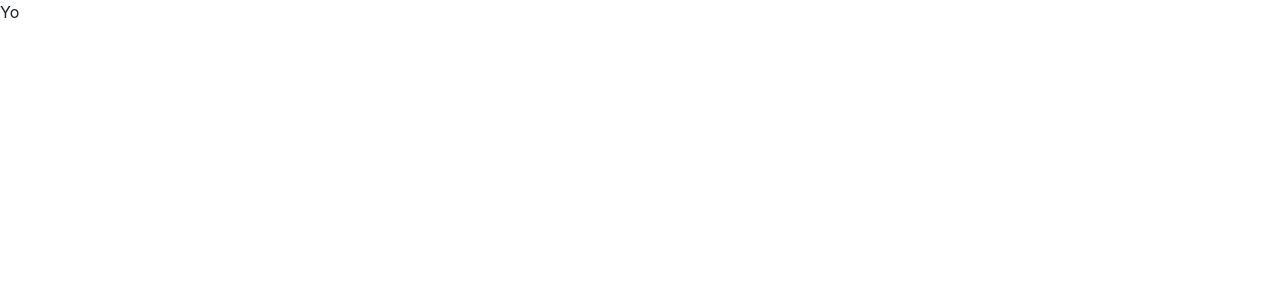
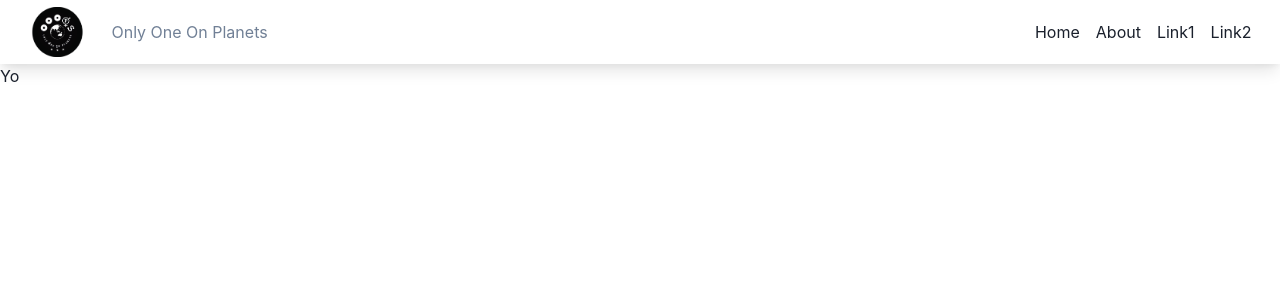
Before and after one commit to mouseless-eth/OOOPS, a Next.js app: page /home in a window 1280 px wide. Shown: the top 300 px of the page. Built offline with nearby package versions, Linux system fonts and the light colour scheme.

Commit message:
basic ugly asf navbar

```diff
--- /dev/null
+++ b/*.d.ts
@@ -0,0 +1,4 @@
+declare module "*.png" {
+  const value: any;
+  export = value;
+}
--- a/components/top-navbar.tsx
+++ b/components/top-navbar.tsx
@@ -3,19 +3,22 @@ import {
   Box,
   Text,
   Flex,
+  HStack,
+  Image,
   useDisclosure,
-  Link as RouterNavLink,
+  useColorModeValue,
+  Link as ChakraLink,
 } from '@chakra-ui/react';
-import { useRouter } from 'next/router';
 import Link from 'next/link';
 
 const webLinks = [
   { name: 'Home', path: '/home' },
   { name: 'About', path: '/about' },
+  { name: 'Link1', path: '/link1' },
+  { name: 'Link2', path: '/link2' },
 ];
 
 interface NavLinkProps {
-  index?: string;
   name: string;
   path: string;
   onClose: () => void;
@@ -23,13 +26,12 @@ interface NavLinkProps {
 
 // helper
 function NavLink({
-  index,
   name,
   path,
   onClose,
 }: NavLinkProps) {
   return (
-    <RouterNavLink
+    <ChakraLink
       as={Link}
       px={2}
       py={1}
@@ -42,20 +44,52 @@ function NavLink({
         color: 'blue.500',
       }}
       onClick={() => onClose()}
-      to={path}
+      href={path}
     >
       {name}
-    </RouterNavLink>
-  )
+    </ChakraLink>
+  );
 }
 
 export default function TopNav() {
-  const router = useRouter();
   const { isOpen, onOpen, onClose } = useDisclosure();
 
   return (
-    <Box bg='gray.700' px={4} boxShadow="lg">
-
-    </Box>
+    <Box bg={useColorModeValue('white', 'gray.700')} px={4} boxShadow="lg">
+      <Flex
+        h={16}
+        alignItems="center"
+        justifyContent="space-between"
+        w={['98%', '98%', '98%']}
+        mx="auto"
+      >
+        <HStack>
+          <Image
+            h="50px"
+            src="logo.png"
+            alt='oops logo'
+          />
+          <Text
+            color="gray.500"
+          >
+            Only One On Planets
+          </Text>
+        </HStack>
+        <HStack
+          as="nav"
+          spacing={4}
+          display={{ base: 'none', md: 'flex' }}
+        >
+          {webLinks.map((link) => (
+            <NavLink
+              key={link.toString()}
+              name={link.name}
+              path={link.path}
+              onClose={onClose}
+            />
+          ))}
+        </HStack>
+      </Flex>
+    </Box >
   );
 }
--- a/package.json
+++ b/package.json
@@ -17,7 +17,8 @@
     "framer-motion": "^6",
     "next": "12.3.1",
     "react": "18.2.0",
-    "react-dom": "18.2.0"
+    "react-dom": "18.2.0",
+    "react-icons": "^4.4.0"
   },
   "devDependencies": {
     "@types/node": "18.7.18",
```
Also changed, not shown: public/logo.png (added), 1 other file (tests, documents, lock files or other folders).
